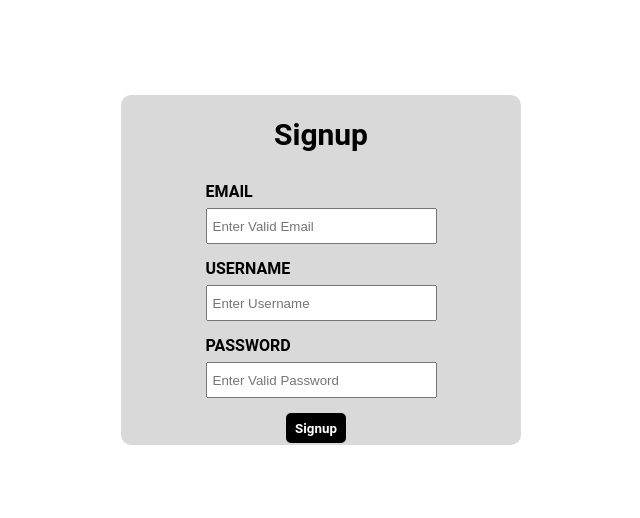
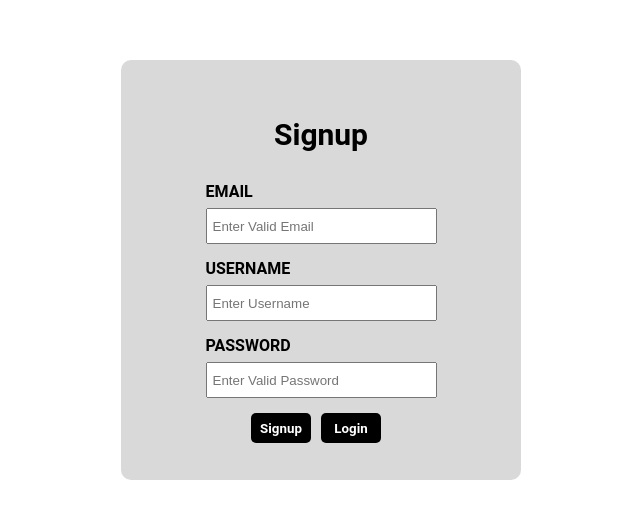
Before and after one commit to rakesh4902/BreweriesAddReviewsWeb, a React (Create React App) app in the folder frontend/: page /signup in a window 1280 px wide. Shown: the part 130-648 px from the top of the page, without its empty margins (319-959 px from the left). Built offline with nearby package versions, Linux system fonts and the light colour scheme.

Commit message:
modifies loader functionality and modifies search_results code

```diff
--- a/frontend/src/components/SearchResultsPage/index.css
+++ b/frontend/src/components/SearchResultsPage/index.css
@@ -57,8 +57,11 @@
     border-left: 16px solid pink;
     width: 80px;
     height: 80px;
-    -webkit-animation: spin 2s linear infinite;
     animation: spin 2s linear infinite;
-    margin-top: 80px;
-    margin-left: 60px;
+    margin: 80px auto;
   }
+
+  @keyframes spin {
+    0% { transform: rotate(0deg); }
+    100% { transform: rotate(360deg); }
+  }
--- a/frontend/src/components/SearchResultsPage/index.js
+++ b/frontend/src/components/SearchResultsPage/index.js
@@ -1,25 +1,18 @@
-import { Component } from 'react';
+import { useEffect, useState } from 'react';
 import { Link, useParams } from 'react-router-dom';
 import Cookies from 'js-cookie';
 import Header from '../Header';
-import './index.css'
+import './index.css';
 
-// Higher-order component to pass params to class component
-function withParams(Component) {
-  return props => <Component {...props} params={useParams()} />;
-}
+const SearchResultsPage = () => {
+  const { searchType, searchQuery } = useParams();
+  const [breweries, setBreweries] = useState([]);
+  const [errorMessage, setErrorMessage] = useState('');
+  const [isLoading, setIsLoading] = useState(true);
 
-class SearchResultsPage extends Component {
-  state = {
-    breweries: [],
-    errorMessage: '',
-    isLoading: true, // Add isLoading state
-  };
-
-  async componentDidMount() {
-    const { searchType, searchQuery } = this.props.params;
+  useEffect(() => {
+    const fetchBreweries = async () => {
       const token = Cookies.get('jwtToken');
-
       try {
         const response = await fetch(`https://breweriesaddreviewsweb2.onrender.com/breweries/${searchType}/${searchQuery}`, {
           headers: {
@@ -29,18 +22,21 @@ class SearchResultsPage extends Component {
 
         if (response.ok) {
           const data = await response.json();
-        this.setState({ breweries: data, isLoading: false }); // Set isLoading to false after data is fetched
+          setBreweries(data);
+          setIsLoading(false);
         } else {
-        this.setState({ errorMessage: 'Error fetching breweries', isLoading: false }); // Set isLoading to false if there's an error
+          setErrorMessage('Error fetching breweries');
+          setIsLoading(false);
         }
       } catch (error) {
         console.error('Error fetching breweries:', error);
-      this.setState({ errorMessage: 'Network error', isLoading: false }); // Set isLoading to false if there's a network error
+        setErrorMessage('Network error');
+        setIsLoading(false);
       }
-  }
+    };
 
-  render() {
-    const { breweries, errorMessage, isLoading } = this.state; // Destructure isLoading from state
+    fetchBreweries();
+  }, [searchType, searchQuery]);
 
   return (
     <>
@@ -61,7 +57,7 @@ class SearchResultsPage extends Component {
                       <p className='address'><span className='span_addr'>Phone:</span> {brewery.phone || 'N/A'}</p>
                       <p className='address'><span className='span_addr'>Website:</span> <a href={brewery.website_url || '#'}>{brewery.website_url ? brewery.website_url : 'N/A'}</a></p>
                       <div className="type_city_name">
-                          <p className='address'><span className='span_addr'>Type: </span> {brewery.brewery_type}</p>
+
                         <p className='address'><span className='span_addr'>State:</span>  {brewery.state}</p>
                         <p className='address'><span className='span_addr'>City:</span> {brewery.city}</p>
                       </div>
@@ -77,7 +73,6 @@ class SearchResultsPage extends Component {
       </div>
     </>
   );
-  }
-}
+};
 
-export default withParams(SearchResultsPage);
+export default SearchResultsPage;
--- a/frontend/src/components/SignupPage/index.css
+++ b/frontend/src/components/SignupPage/index.css
@@ -1,3 +1,14 @@
+.signup-container{
+    display:flex;
+    flex-direction: column;
+    align-items: center;
+    justify-content: center;
+    width:400px;
+    height: 420px;
+    background-color: rgba(64, 64, 64, 0.2);
+    border-radius: 10px;
+}
+
 .success{
     height:100px;
     width:100px;
--- a/frontend/src/components/SignupPage/index.js
+++ b/frontend/src/components/SignupPage/index.js
@@ -65,7 +65,7 @@ class SignupPage extends Component {
             </Link>
           </div>
         ) : (
-          <form className="login-container" onSubmit={this.onSubmitSignupDetails}>
+          <form className="signup-container" onSubmit={this.onSubmitSignupDetails}>
             <h1 className="login-head">Signup</h1>
             <div className="user-details-container">
               <label className="email" htmlFor="email">
@@ -111,9 +111,15 @@ class SignupPage extends Component {
             </div>
             {showErrorMessage && <p className="error_msg">{errorMessage}</p>}
             {!showSuccessMessage && (
+              <div className="buttons">
               <button type="submit" className="login-button">
                 Signup
               </button>
+              <Link to="/login"><button type="button" className="login-button">
+                Login
+            </button>
+            </Link>
+            </div>
             )}
           </form>
         )}
```
Lines whose indentation alone changed are shown as unchanged.
